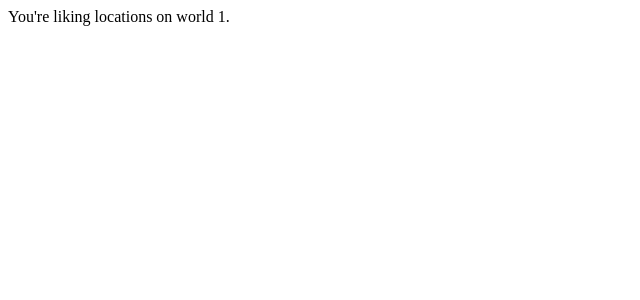
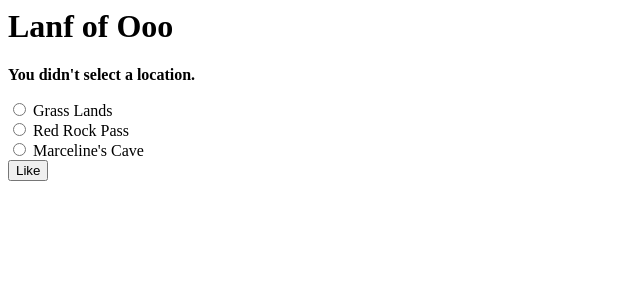
Before and after one commit to lpmayos/django_test, a Django app: page /worlds/1/like/ in a window 1280 px wide. Shown: the top 300 px of the page, without its empty margins (0-640 px from the left). Run offline with Django 3.2, Linux system fonts and the light colour scheme; data comes from the database, SQL or seed files in the repository; both versions use the stored data as it was after the commit; parts of the project's set-up code (start-up, migrations or seed data) failed here and were passed over.

Commit message:
django tutorial part 4: https://docs.djangoproject.com/en/1.6/intro/tutorial04/

```diff
--- a/src/adventure_time/templates/worlds/detail.html
+++ b/src/adventure_time/templates/worlds/detail.html
@@ -1,6 +1,12 @@
 <h1>{{ world.name }}</h1>
-<ul>
+
+{% if error_message %}<p><strong>{{ error_message }}</strong></p>{% endif %}
+
+<form action="{% url 'adventure_time:like' world.id %}" method="post">
+    {% csrf_token %}
     {% for location in world.location_set.all %}
-        <li>{{ location.name }}</li>
+        <input type="radio" name="location" id="location{{ forloop.counter }}" value="{{ location.id }}" />
+        <label for="location{{ forloop.counter }}">{{ location.name }}</label><br />
     {% endfor %}
-</ul>
+    <input type="submit" value="Like" />
+</form>
--- a/src/adventure_time/urls.py
+++ b/src/adventure_time/urls.py
@@ -3,12 +3,8 @@ from adventure_time import views
 
 
 urlpatterns = patterns('',
-                       # ex: /worlds/
-                       url(r'^$', views.index, name='index'),
-                       # ex: /worlds/5/
-                       url(r'^(?P<world_id>\d+)/$', views.detail, name='detail'),
-                       # ex: /worlds/5/ranking/
-                       url(r'^(?P<world_id>\d+)/ranking/$', views.ranking, name='ranking'),
-                       # ex: /worlds/5/like/
+                       url(r'^$', views.IndexView.as_view(), name='index'),
+                       url(r'^(?P<pk>\d+)/$', views.DetailView.as_view(), name='detail'),
+                       url(r'^(?P<pk>\d+)/ranking/$', views.RankingView.as_view(), name='ranking'),
                        url(r'^(?P<world_id>\d+)/like/$', views.like, name='like'),
                        )
--- a/src/adventure_time/views.py
+++ b/src/adventure_time/views.py
@@ -1,22 +1,41 @@
-from django.http import HttpResponse
+from django.http import HttpResponseRedirect
 from django.shortcuts import render, get_object_or_404
-from adventure_time.models import World
+from django.core.urlresolvers import reverse
+from django.views import generic
+from adventure_time.models import World, Location
 
 
-def index(request):
-    latest_world_list = World.objects.all().order_by('name')[:5]
-    context = {'latest_world_list': latest_world_list}
-    return render(request, 'worlds/index.html', context)
+class IndexView(generic.ListView):
+    template_name = 'worlds/index.html'
+    context_object_name = 'latest_world_list'
+
+    def get_queryset(self):
+        """ Return the last five published polls.
+        """
+        return World.objects.order_by('name')[:5]
 
 
-def detail(request, world_id):
-    world = get_object_or_404(World, pk=world_id)
-    return render(request, 'worlds/detail.html', {'world': world})
+class DetailView(generic.DetailView):
+    model = World
+    template_name = 'worlds/detail.html'
 
 
-def ranking(request, world_id):
-    return HttpResponse("You're looking at the location likes ranking of world %s." % world_id)
+class RankingView(generic.DetailView):
+    model = World
+    template_name = 'worlds/ranking.html'
 
 
 def like(request, world_id):
-    return HttpResponse("You're liking locations on world %s." % world_id)
+    world = get_object_or_404(World, pk=world_id)
+    try:
+        selected_location = world.location_set.get(pk=request.POST['location'])
+    except (KeyError, Location.DoesNotExist):
+        # Redisplay the world voting form.
+        return render(request, 'worlds/detail.html', {
+            'world': world,
+            'error_message': "You didn't select a location.",
+        })
+    else:
+        selected_location.likes += 1
+        selected_location.save()
+        return HttpResponseRedirect(reverse('adventure_time:ranking', args=(world.id,)))
```
Also changed, not shown: src/adventure_time/templates/worlds/ranking.html (added, +9 -0 lines), src/db.sqlite3.
